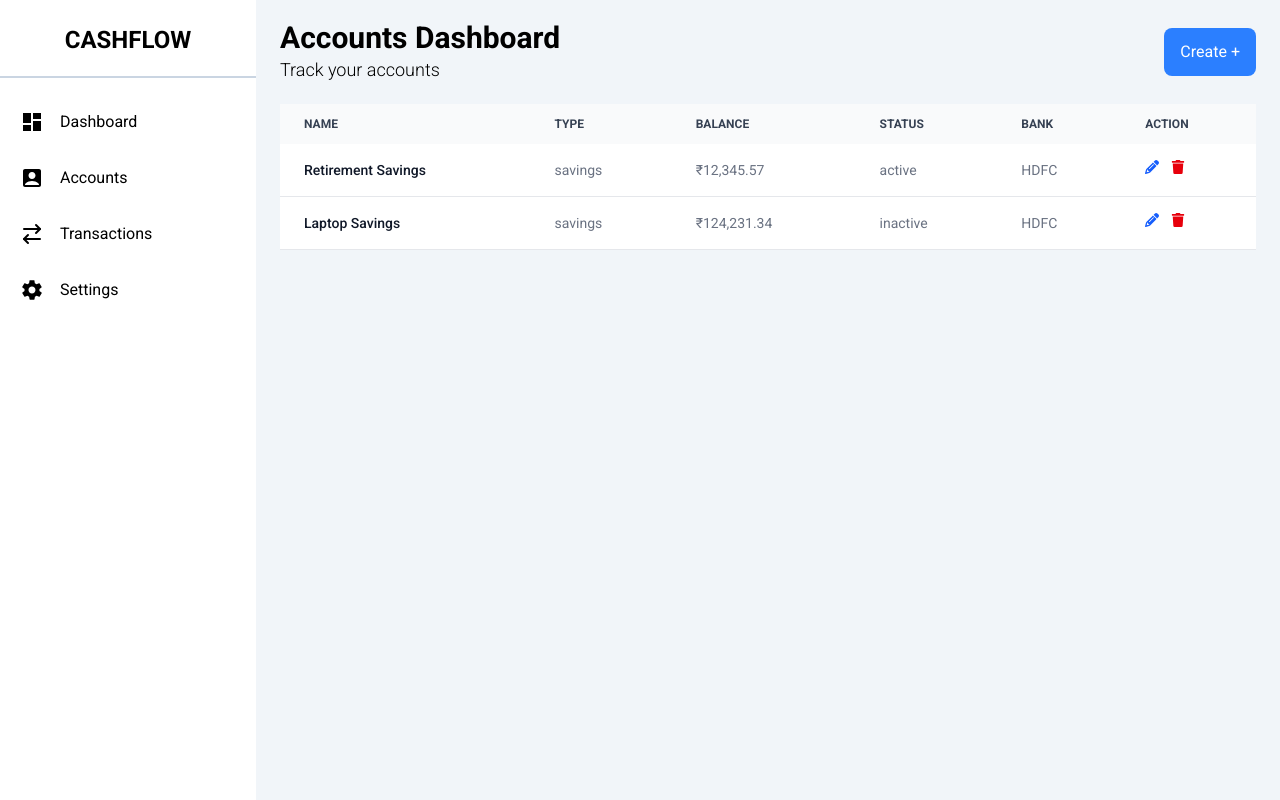
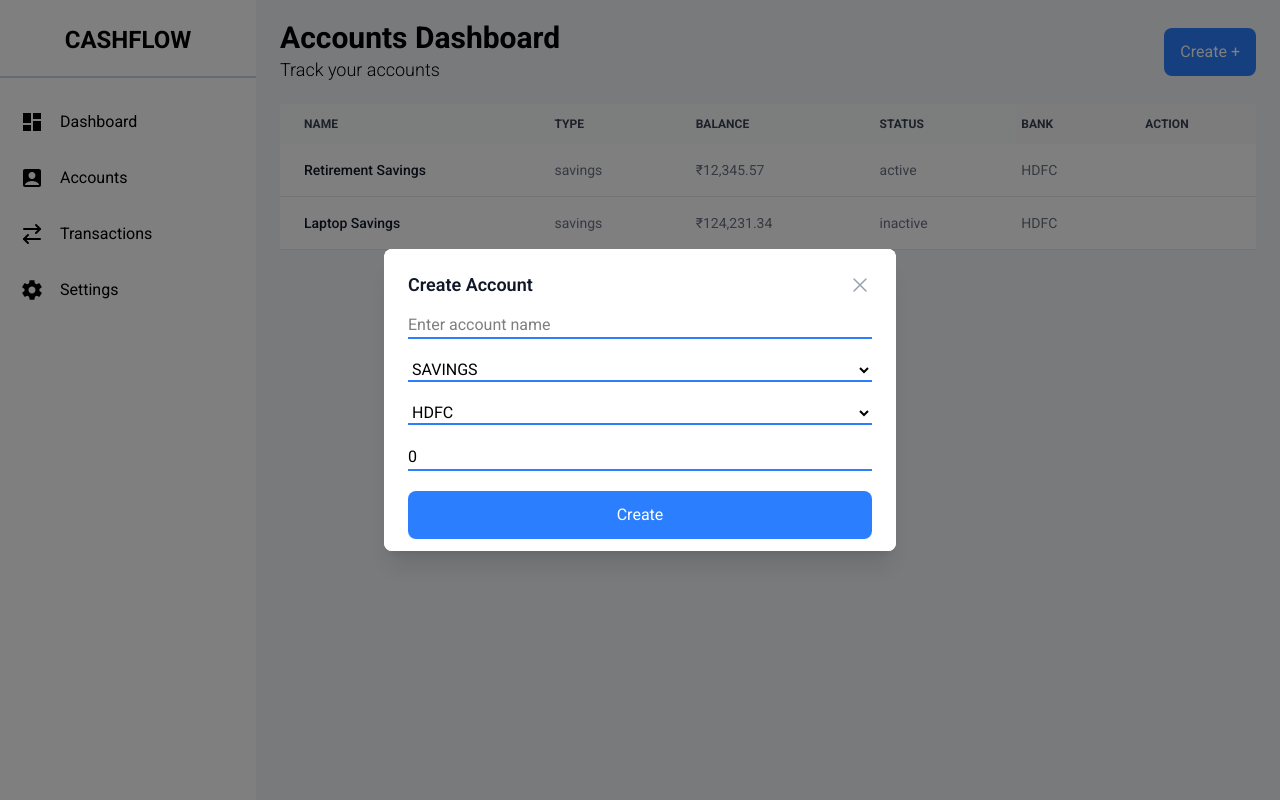
Before and after one commit to visheshdvivedi/Cashflow, a React (Vite) app in the folder frontend/: page /account in a window 1280 px wide. Both pictures are taken after a click on the button "Create +". Built offline with nearby package versions, Linux system fonts and the light colour scheme.

Commit message:
added create account modal on frontend

```diff
--- a/frontend/src/components/common/Modal.tsx
+++ b/frontend/src/components/common/Modal.tsx
@@ -40,7 +40,7 @@ const Modal: React.FC<ModalProps> = ({ isOpen, onClose, title, children }) => {
                     </div>
 
                     {/* Content */}
-                    <div className="bg-white px-4 pb-4 pt-5 sm:p-6 sm:pb-4">
+                    <div className="bg-white px-6 pb-3">
                         {children}
                     </div>
                 </div>
--- a/frontend/src/pages/AccountPage.tsx
+++ b/frontend/src/pages/AccountPage.tsx
@@ -1,70 +1,68 @@
-import React, { useState } from "react";
+import React from "react";
 import Sidebar from "../components/common/Sidebar";
-import { FaEye, FaTrash } from "react-icons/fa";
-import { FaPencil } from "react-icons/fa6";
 import Modal from "../components/common/Modal";
 
-interface Account {
-    id: number;
-    name: string;
-    type: string;
-    bank: {
-        id: number;
-        name: string;
-    };
-    balance: number;
-    status: string;
+import { Account, AccountTypes, AccountStatus, Bank } from "../types";
+
+const BANKS: Bank[] = [
+    { id: 1, name: "HDFC" },
+    { id: 2, name: "Axis" }
+]
+
+const capitalize = (str: string) => {
+    return str.slice(0, 1).toUpperCase() + str.slice(1, str.length);
+}
+
+const CreateModalChild = ({ onCreate }: { onCreate: (account: Account) => void }) => {
+
+    const [account, setAccount] = React.useState<Account>({
+        id: -1,
+        name: "",
+        type: AccountTypes.SAVINGS,
+        status: AccountStatus.ACTIVE,
+        balance: 0,
+        bank: BANKS[0]
+    });
+
+    return (
+        <div className="flex flex-col gap-3">
+            <input placeholder="Enter account name" className="mb-2 focus-visible:outline-none border-b-2 border-blue-500" type="text" name="name" id="create-account-name" value={account.name} onChange={(e) => setAccount({ ...account, "name": e.target.value })} />
+            <select className="mb-2 focus-visible:outline-none border-b-2 border-blue-500" name="account-type" id="create-account-type" value={account.type} onChange={(e) => setAccount({ ...account, "type": e.target.value })}>
+                <option value="" selected disabled hidden>Select account type ...</option>
+                {Object.keys(AccountTypes).map((type, index) => (
+                    <option value={type} key={index}>{capitalize(type)}</option>
+                ))}
+            </select>
+            <select className="mb-2 focus-visible:outline-none border-b-2 border-blue-500" name="account-bank" id="create-account-bank" value={account.bank.name} onChange={(e) => setAccount({ ...account, "bank": BANKS.filter(bank => bank.name === e.target.value)[0] })}>
+                <option value="" selected disabled hidden>Select account bank ...</option>
+                {BANKS.map(type => (
+                    <option value={type.name} key={type.id}>{capitalize(type.name)}</option>
+                ))}
+            </select>
+            <input placeholder="Enter account balance" className="mb-2 focus-visible:outline-none border-b-2 border-blue-500" type="number" min={0} max={1000000} name="balance" id="create-account-balance" value={account.balance} onChange={(e) => setAccount({ ...account, balance: parseInt(e.target.value) })} />
+            <button onClick={() => onCreate(account)} className="px-4 py-3 rounded-lg bg-blue-500 text-white hover:bg-blue-600 cursor-pointer">
+                Create
+            </button>
+        </div>
+    )
 }
 
 const AccountPage = () => {
-    const [accounts, setAccounts] = useState<Account[]>([
-        { id: 1, name: "Retirement Savings", type: "savings", bank: { id: 1, name: "HDFC" }, balance: 12345.56565, status: "active" },
-        { id: 2, name: "Laptop Savings", type: "savings", bank: { id: 1, name: "HDFC" }, balance: 124231.343, status: "inactive" }
+
+    const [accounts, setAccounts] = React.useState<Account[]>([
+        { id: 1, name: "Retirement Savings", type: AccountTypes.SAVINGS, bank: BANKS[0], balance: 12345.56565, status: AccountStatus.ACTIVE },
+        { id: 2, name: "Laptop Savings", type: AccountTypes.SAVINGS, bank: BANKS[0], balance: 124231.343, status: AccountStatus.INACTIVE }
     ]);
-
-    const [selectedAccount, setSelectedAccount] = useState<Account | null>(null);
-    const [isEditModalOpen, setIsEditModalOpen] = useState(false);
-    const [isDeleteModalOpen, setIsDeleteModalOpen] = useState(false);
-
-    const accountTypes = [
-        "savings",
-        "investment",
-        "loan",
-        "credit",
-        "checking",
-        "fixed deposit"
-    ];
+    const [isCreateModalOpen, setIsCreateModalOpen] = React.useState<boolean>(false);
 
     const formatAmount = (amount: number) => {
         return amount.toLocaleString(undefined, { maximumFractionDigits: 2 })
     }
 
-    const handleEdit = (account: Account) => {
-        setSelectedAccount(account);
-        setIsEditModalOpen(true);
-    };
-
-    const handleDelete = (account: Account) => {
-        setSelectedAccount(account);
-        setIsDeleteModalOpen(true);
-    };
-
-    const handleEditSubmit = (e: React.FormEvent) => {
-        e.preventDefault();
-        if (!selectedAccount) return;
-
-        setAccounts(accounts.map(acc =>
-            acc.id === selectedAccount.id ? selectedAccount : acc
-        ));
-        setIsEditModalOpen(false);
-    };
-
-    const handleDeleteConfirm = () => {
-        if (!selectedAccount) return;
-
-        setAccounts(accounts.filter(acc => acc.id !== selectedAccount.id));
-        setIsDeleteModalOpen(false);
-    };
+    const onAccountCreate = (account: Account) => {
+        setAccounts([ ...accounts, account]);
+        setIsCreateModalOpen(false);
+    }
 
     return (
         <div className="flex flex-row h-screen font-[Roboto]">
@@ -77,7 +75,7 @@ const AccountPage = () => {
                             Track your accounts
                         </h2>
                     </div>
-                    <button className="px-4 py-3 rounded-lg bg-blue-500 text-white hover:bg-blue-600 cursor-pointer">
+                    <button onClick={() => setIsCreateModalOpen(true)} className="px-4 py-3 rounded-lg bg-blue-500 text-white hover:bg-blue-600 cursor-pointer">
                         Create +
                     </button>
                 </div>
@@ -86,37 +84,46 @@ const AccountPage = () => {
                     <table className="w-full text-sm text-left rtl:text-right text-gray-500 dark:text-gray-400">
                         <thead className="text-xs text-gray-700 uppercase bg-gray-50 dark:bg-gray-700 dark:text-gray-400">
                             <tr>
-                                <th scope="col" className="px-6 py-3">Name</th>
-                                <th scope="col" className="px-6 py-3">Type</th>
-                                <th scope="col" className="px-6 py-3">Balance</th>
-                                <th scope="col" className="px-6 py-3">Status</th>
-                                <th scope="col" className="px-6 py-3">Bank</th>
-                                <th scope="col" className="px-6 py-3">Action</th>
+                                <th scope="col" className="px-6 py-3">
+                                    Name
+                                </th>
+                                <th scope="col" className="px-6 py-3">
+                                    Type
+                                </th>
+                                <th scope="col" className="px-6 py-3">
+                                    Balance
+                                </th>
+                                <th scope="col" className="px-6 py-3">
+                                    Status
+                                </th>
+                                <th scope="col" className="px-6 py-3">
+                                    Bank
+                                </th>
+                                <th scope="col" className="px-6 py-3">
+                                    Action
+                                </th>
                             </tr>
                         </thead>
                         <tbody>
                             {accounts.map(account => (
-                                <tr key={account.id} className="bg-white border-b dark:bg-gray-800 dark:border-gray-700 border-gray-200">
+                                <tr className="bg-white border-b dark:bg-gray-800 dark:border-gray-700 border-gray-200">
                                     <th scope="row" className="px-6 py-4 font-medium text-gray-900 whitespace-nowrap dark:text-white">
                                         {account.name}
                                     </th>
-                                    <td className="px-6 py-4">{account.type}</td>
-                                    <td className="px-6 py-4">₹{formatAmount(account.balance)}</td>
-                                    <td className="px-6 py-4">{account.status}</td>
-                                    <td className="px-6 py-4">{account.bank.name}</td>
-                                    <td className="px-6 py-4 flex flex-row justify-start items-center gap-3">
-                                        <button
-                                            className="text-blue-600 cursor-pointer"
-                                            onClick={() => handleEdit(account)}
-                                        >
-                                            <FaPencil />
-                                        </button>
-                                        <button
-                                            className="text-red-600 cursor-pointer"
-                                            onClick={() => handleDelete(account)}
-                                        >
-                                            <FaTrash />
-                                        </button>
+                                    <td className="px-6 py-4">
+                                        {account.type}
+                                    </td>
+                                    <td className="px-6 py-4">
+                                        ₹{formatAmount(account.balance)}
+                                    </td>
+                                    <td className="px-6 py-4">
+                                        {account.status}
+                                    </td>
+                                    <td className="px-6 py-4">
+                                        {account.bank.name}
+                                    </td>
+                                    <td className="px-6 py-4 flex flex-row justify-center items-center gap-1">
+
                                     </td>
                                 </tr>
                             ))}
@@ -124,91 +131,9 @@ const AccountPage = () => {
                     </table>
                 </div>
 
-                {/* Edit Modal */}
-                <Modal
-                    isOpen={isEditModalOpen}
-                    onClose={() => setIsEditModalOpen(false)}
-                    title="Edit Account"
-                >
-                    {selectedAccount && (
-                        <form onSubmit={handleEditSubmit} className="space-y-4">
-                            <div>
-                                <label className="block text-sm font-medium text-gray-700">Name</label>
-                                <input
-                                    type="text"
-                                    value={selectedAccount.name}
-                                    onChange={(e) => setSelectedAccount({...selectedAccount, name: e.target.value})}
-                                    className="mt-1 block w-full rounded-md border-gray-300 shadow-sm focus:border-blue-500 focus:ring-blue-500"
-                                />
-                            </div>
-                            <div>
-                                <label className="block text-sm font-medium text-gray-700">Type</label>
-                                <select
-                                    value={selectedAccount.type}
-                                    onChange={(e) => setSelectedAccount({...selectedAccount, type: e.target.value})}
-                                    className="mt-1 block w-full rounded-md border-gray-300 shadow-sm focus:border-blue-500 focus:ring-blue-500"
-                                >
-                                    {accountTypes.map(type => (
-                                        <option key={type} value={type}>
-                                            {type.charAt(0).toUpperCase() + type.slice(1)}
-                                        </option>
-                                    ))}
-                                </select>
-                            </div>
-                            <div>
-                                <label className="block text-sm font-medium text-gray-700">Status</label>
-                                <select
-                                    value={selectedAccount.status}
-                                    onChange={(e) => setSelectedAccount({...selectedAccount, status: e.target.value})}
-                                    className="mt-1 block w-full rounded-md border-gray-300 shadow-sm focus:border-blue-500 focus:ring-blue-500"
-                                >
-                                    <option value="active">Active</option>
-                                    <option value="inactive">Inactive</option>
-                                </select>
-                            </div>
-                            <div className="flex justify-end gap-2">
-                                <button
-                                    type="button"
-                                    onClick={() => setIsEditModalOpen(false)}
-                                    className="px-4 py-2 text-sm font-medium text-gray-700 bg-gray-100 rounded-md hover:bg-gray-200"
-                                >
-                                    Cancel
-                                </button>
-                                <button
-                                    type="submit"
-                                    className="px-4 py-2 text-sm font-medium text-white bg-blue-500 rounded-md hover:bg-blue-600"
-                                >
-                                    Save Changes
-                                </button>
-                            </div>
-                        </form>
-                    )}
-                </Modal>
+                {/* Create account modal */}
+                <Modal isOpen={isCreateModalOpen} onClose={() => setIsCreateModalOpen(false)} title={"Create Account"} children={<CreateModalChild onCreate={onAccountCreate} />} />
 
-                {/* Delete Modal */}
-                <Modal
-                    isOpen={isDeleteModalOpen}
-                    onClose={() => setIsDeleteModalOpen(false)}
-                    title="Delete Account"
-                >
-                    <div className="space-y-4">
-                        <p>Are you sure you want to delete this account? This action cannot be undone.</p>
-                        <div className="flex justify-end gap-2">
-                            <button
-                                onClick={() => setIsDeleteModalOpen(false)}
-                                className="px-4 py-2 text-sm font-medium text-gray-700 bg-gray-100 rounded-md hover:bg-gray-200"
-                            >
-                                Cancel
-                            </button>
-                            <button
-                                onClick={handleDeleteConfirm}
-                                className="px-4 py-2 text-sm font-medium text-white bg-red-500 rounded-md hover:bg-red-600"
-                            >
-                                Delete
-                            </button>
-                        </div>
-                    </div>
-                </Modal>
             </div>
         </div>
     );
--- /dev/null
+++ b/frontend/src/types.ts
@@ -0,0 +1,26 @@
+export const AccountTypes = Object.freeze({
+    SAVINGS: "savings",
+    INVESTMENTS: "investments",
+    SALARY: "salary",
+    UPI: "upi",
+    CREDIT: "credit"
+});
+
+export const AccountStatus = Object.freeze({
+    ACTIVE: "active",
+    INACTIVE: "inactive"
+});
+
+export type Bank = {
+    id: number,
+    name: string
+}
+
+export type Account = {
+    id: number,
+    name: string,
+    type: string,
+    bank: Bank,
+    balance: number,
+    status: string
+}
```
